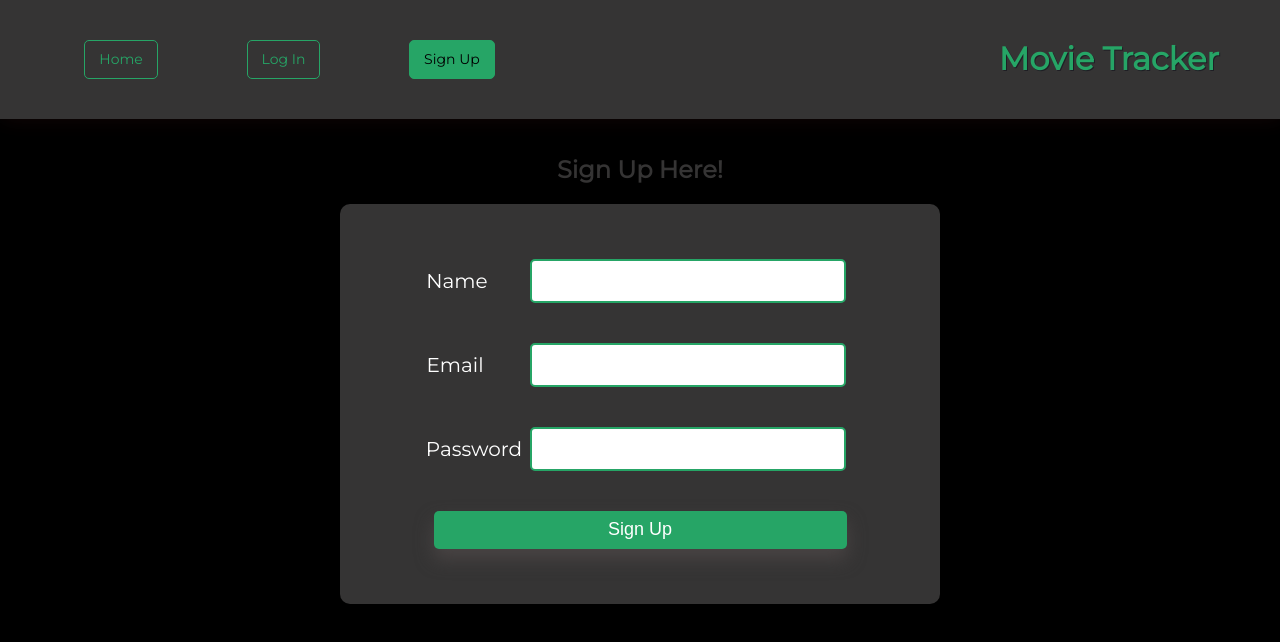
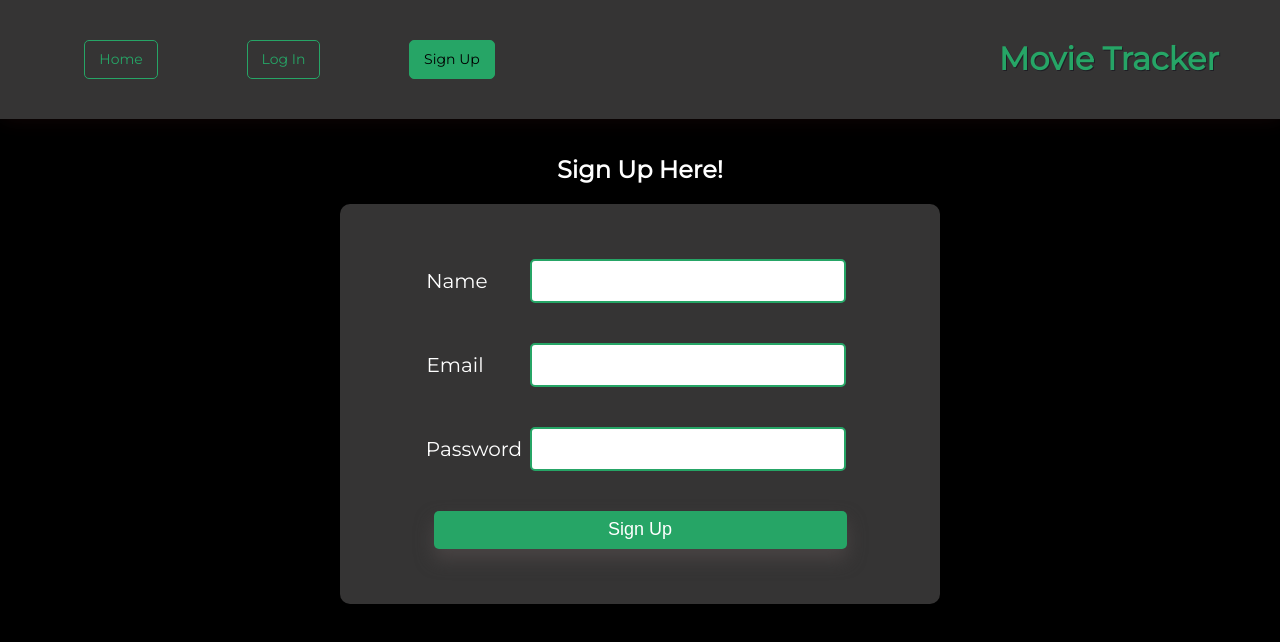
Before and after one commit to tonyr729/movie-tracker, a React (Create React App) app: page /signup in a window 1280 px wide. Shown: the top 642 px of the page. Built offline with nearby package versions, Linux system fonts and the light colour scheme; no server answers.

Commit message:
Change message in Signup to be more visible

```diff
--- a/src/Components/Stateful/Signup/Signup.css
+++ b/src/Components/Stateful/Signup/Signup.css
@@ -4,6 +4,8 @@
   justify-content: center;
   align-items: center;
   flex-direction: column; }
+  .signup-container h2 {
+    color: white; }
 
 .signup {
   display: flex;
--- a/src/Components/Stateful/Signup/Signup.scss
+++ b/src/Components/Stateful/Signup/Signup.scss
@@ -4,6 +4,9 @@
   justify-content: center;
   align-items: center;
   flex-direction: column;
+  h2 {
+    color: white;
+  }
 }
 
 .signup {
```
